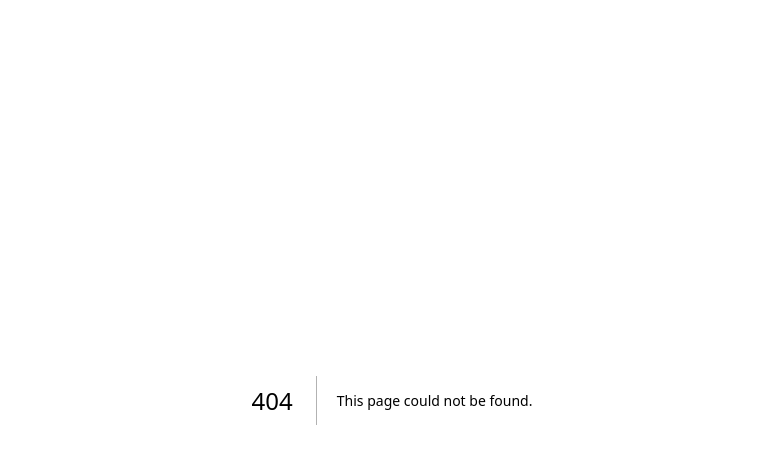
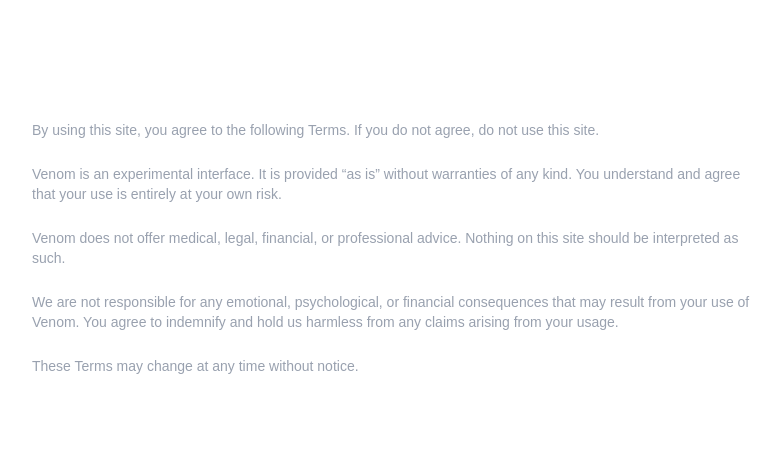
Before and after one commit to nullsymbioteos-bot/null-core, a Next.js app: page /terms in a window 1280 px wide. Before the commit this address had no page. Shown: the top 464 px of the page, without its empty margins (248-1027 px from the left). Built offline with nearby package versions, Linux system fonts and the light colour scheme.

Commit message:
📜 Add Terms of Use and Privacy Policy pages

```diff
--- /dev/null
+++ b/app/privacy/page.tsx
@@ -0,0 +1,25 @@
+export default function PrivacyPage() {
+  return (
+    <div className="max-w-3xl mx-auto px-6 py-16 text-sm text-gray-400 space-y-6">
+      <h1 className="text-white text-2xl font-semibold">Privacy Policy</h1>
+
+      <p>
+        Venom does not store or share any personally identifiable information unless explicitly stated.
+      </p>
+
+      <p>
+        We may use anonymized data for debugging or performance improvement.
+        No user input is stored permanently unless you join our waitlist or opt-in.
+      </p>
+
+      <p>
+        If you join the waitlist, we will store your @handle for the purpose of future notification.
+        You may request removal at any time.
+      </p>
+
+      <p>
+        This policy may be updated without notice.
+      </p>
+    </div>
+  );
+}
--- /dev/null
+++ b/app/terms/page.tsx
@@ -0,0 +1,31 @@
+export default function TermsPage() {
+  return (
+    <div className="max-w-3xl mx-auto px-6 py-16 text-sm text-gray-400 space-y-6">
+      <h1 className="text-white text-2xl font-semibold">Terms of Use</h1>
+
+      <p>
+        By using this site, you agree to the following Terms. If you do not agree, do not use this site.
+      </p>
+
+      <p>
+        Venom is an experimental interface. It is provided “as is” without warranties of any kind.
+        You understand and agree that your use is entirely at your own risk.
+      </p>
+
+      <p>
+        Venom does not offer medical, legal, financial, or professional advice. Nothing on this site
+        should be interpreted as such.
+      </p>
+
+      <p>
+        We are not responsible for any emotional, psychological, or financial consequences that may
+        result from your use of Venom. You agree to indemnify and hold us harmless from any claims
+        arising from your usage.
+      </p>
+
+      <p>
+        These Terms may change at any time without notice.
+      </p>
+    </div>
+  );
+}
```
